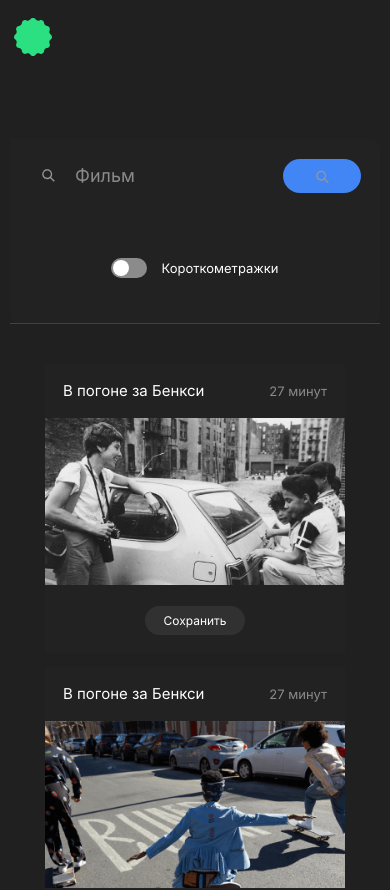
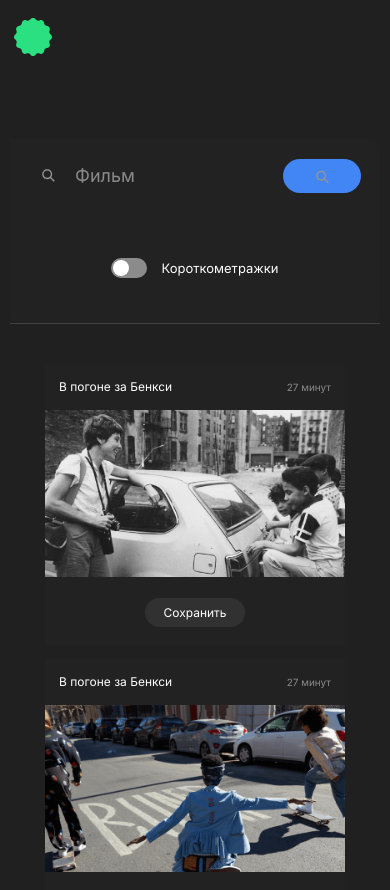
Before and after one commit to YippeeSmile/movies-explorer-frontend, a React (Create React App) app: page /movies in a window 390 px wide. Shown: the top 890 px of the page. Built offline with nearby package versions, Linux system fonts and the light colour scheme.

Commit message:
fix padding and font-size

```diff
--- a/src/components/MovieCard/MovieCard.css
+++ b/src/components/MovieCard/MovieCard.css
@@ -13,7 +13,6 @@
 
 .movie-card__title {
     margin: 0;
-    font-size: 15px;
     color: #FFFFFF;
     font-family: "Inter", "sans-serif", "Arial";
     font-style: normal;
@@ -62,3 +61,15 @@
 .movie-card__button_saved-ok {
     background: #EE3465;
 }
+
+@media screen and (max-width: 550px) {
+    .movie-card__info {
+        padding: 14px;
+    }
+    .movie-card__title {
+        font-size: 12px;
+    }
+    .movie-card__duration {
+        font-size: 10px;
+    }
+}
```
